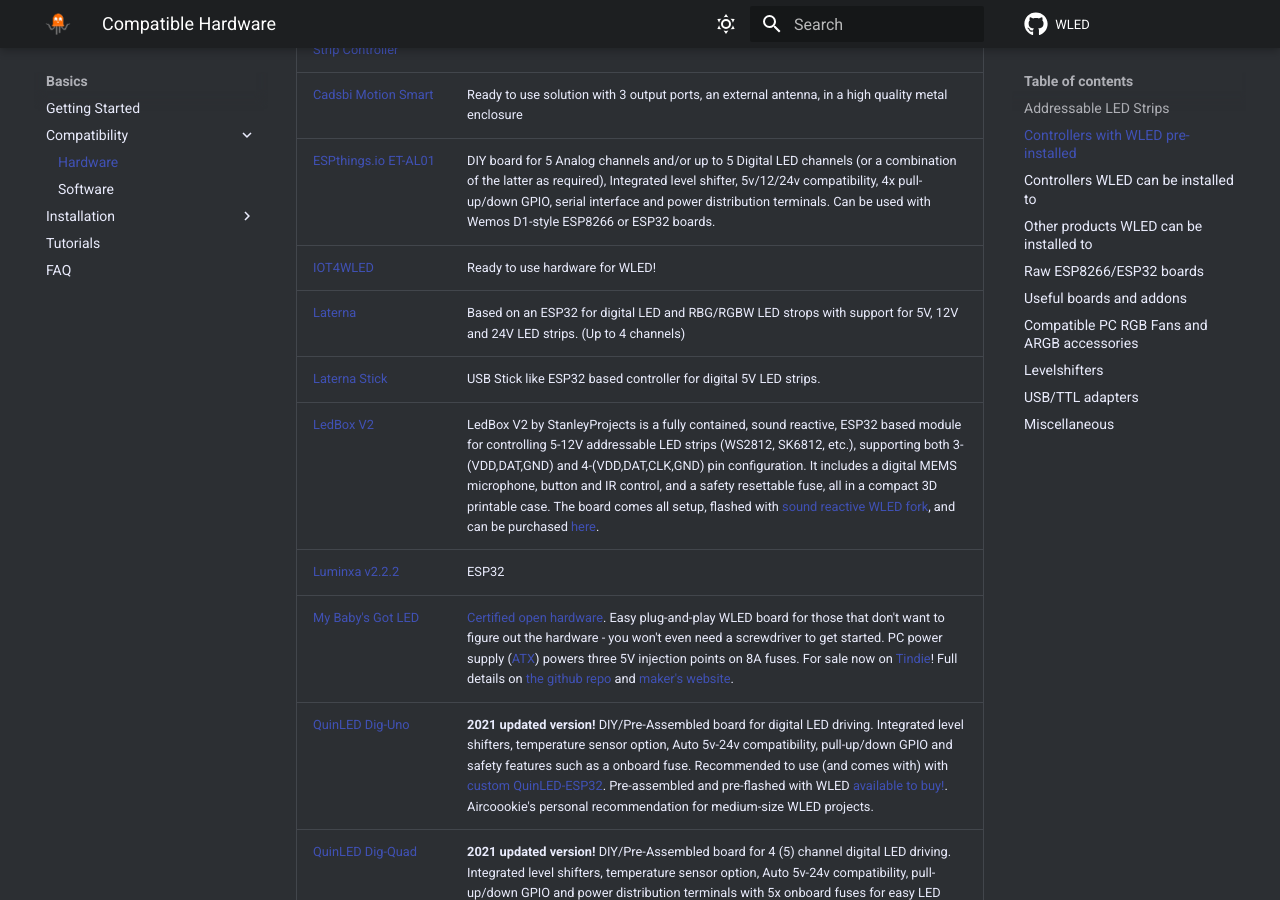
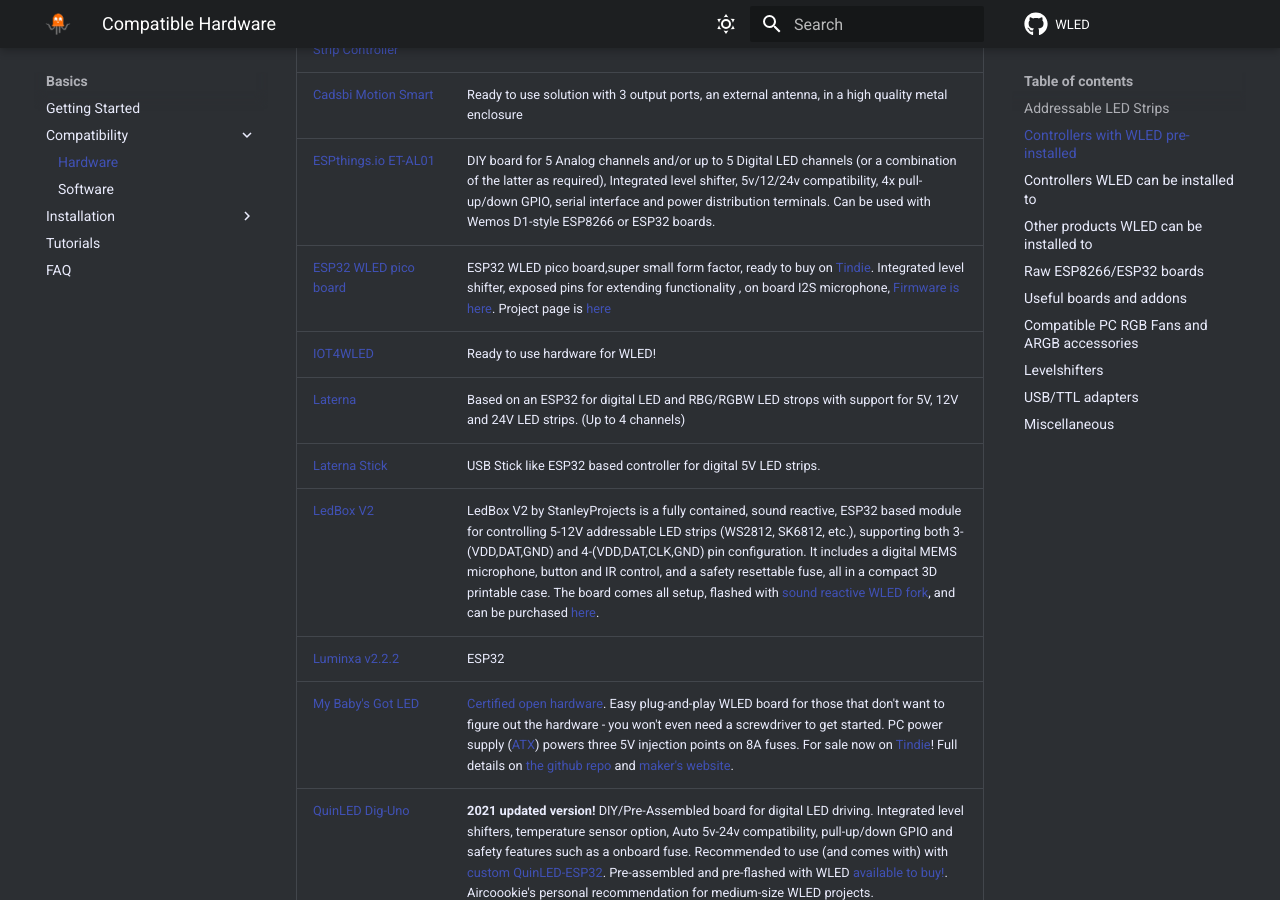
Before and after one commit to Aircoookie/WLED-Docs, an MkDocs documentation site: the page built from docs/basics/compatible-hardware.md, in a window 1280 px wide and 900 px high, scrolled down 2050 px. Built offline with MkDocs 1.6.1 and Material for MkDocs 9.7.7, drawn with Linux system fonts in a browser that asks for light colours; comment, search, counter and statistics services are not loaded.

Commit message:
Added ESP32 pico WLED board

```diff
--- a/docs/basics/compatible-hardware.md
+++ b/docs/basics/compatible-hardware.md
@@ -51,6 +51,7 @@
 [Athom RGBW Light Strip Controller](https://www.athom.tech/blank-1/wled-rgbw-light-strip-controller) | Has outputs for individual color channels.
 [Cadsbi Motion Smart](https://www.cadsbi-shop.de/shop/led-beleuchtungscontroller/cadsbi-motion-smart/) | Ready to use solution with 3 output ports, an external antenna, in a high quality metal enclosure
 [ESPthings.io ET-AL01](https://www.espthings.io/AL01) | DIY board for 5 Analog channels and/or up to 5 Digital LED channels (or a combination of the latter as required), Integrated level shifter, 5v/12/24v compatibility, 4x pull-up/down GPIO, serial interface and power distribution terminals. Can be used with Wemos D1-style ESP8266 or ESP32 boards.
+[ESP32 WLED pico board](https://www.tindie.com/products/28276/) | ESP32 WLED pico board,super small form factor, ready to buy on [Tindie](https://www.tindie.com/products/28276/). Integrated level shifter, exposed pins for extending functionality , on board I2S microphone, [Firmware is here](https://github.com/srg74/WLED-ESP32-pico/tree/main/Firmware). Project page is [here](https://github.com/srg74/WLED-ESP32-pico)
 [IOT4WLED](https://iot4.eu/product/iot4wled/) | Ready to use hardware for WLED!
 [Laterna](https://github.com/Planet-Laterna/Laterna) | Based on an ESP32 for digital LED and RBG/RGBW LED strops with support for 5V, 12V and 24V LED strips. (Up to 4 channels)
 [Laterna Stick](https://github.com/Planet-Laterna/Laterna_Stick) | USB Stick like ESP32 based controller for digital 5V LED strips.
```
